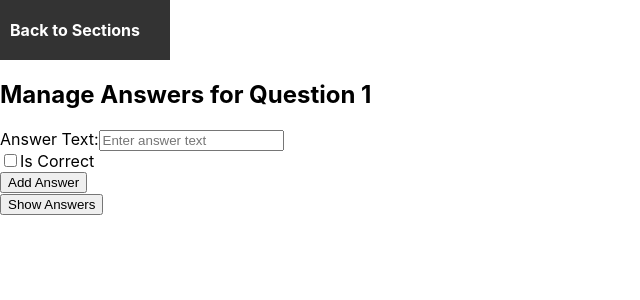
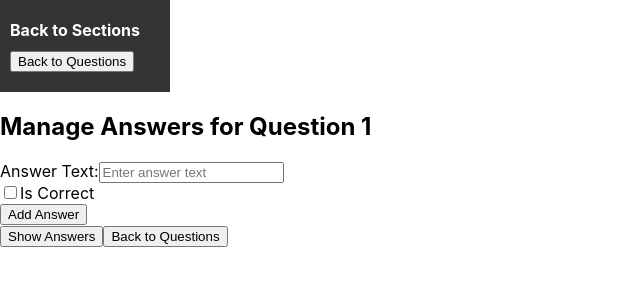
Before and after one commit to ahje938/21, a React (Create React App) app in the folder Frontend/hk-cms/: page /question/1/answers in a window 1280 px wide. Shown: the top 300 px of the page, without its empty margins (0-640 px from the left). Built offline with nearby package versions, Linux system fonts and the light colour scheme; no server answers.

Commit message:
Fixed - NavBar, back to questions now work. Storing the SectionId to navigate back to questions.

```diff
--- a/Frontend/hk-cms/src/components/NavBar.js
+++ b/Frontend/hk-cms/src/components/NavBar.js
@@ -1,16 +1,33 @@
-// src/components/NavBar.js
 import React from "react";
-import { Link } from "react-router-dom";
+import { Link, useLocation, useNavigate } from "react-router-dom";
 import "./../css/NavBar.css";
 
+const NavBar = () => {
+  const location = useLocation();
+  const navigate = useNavigate();
 
-const NavBar = () => {
+  // Handle Back to Questions navigation
+  const handleBackToQuestions = () => {
+    const sectionId = location.state?.fromSectionId;
+    if (sectionId) {
+      navigate(`/section/${sectionId}/questions`);
+    } else {
+      // Fallback to /sections if no sectionId is found
+      navigate('/sections');
+    }
+  };
+
   return (
     <nav className="navbar">
       <ul>
         <li>
           <Link to="/sections">Back to Sections</Link>
         </li>
+        {location.pathname.startsWith('/question/') && (
+          <li>
+            <button onClick={handleBackToQuestions}>Back to Questions</button>
+          </li>
+        )}
       </ul>
     </nav>
   );
--- a/Frontend/hk-cms/src/components/answer-files/AddAnswers.js
+++ b/Frontend/hk-cms/src/components/answer-files/AddAnswers.js
@@ -1,6 +1,6 @@
 import React, { useState, useEffect, useCallback } from "react";
 import axios from "axios";
-import { useParams } from "react-router-dom";
+import { useParams, useLocation, useNavigate } from "react-router-dom";
 import AnswerList from "./AnswerList";
 
 const AddAnswers = () => {
@@ -9,6 +9,8 @@ const AddAnswers = () => {
   const { questionId } = useParams(); // Get questionId from the URL
   const [showAnswerList, setShowAnswerList] = useState(false); // Toggle for answer list visibility
   const [answers, setAnswers] = useState([]); // Store the list of answers
+  const location = useLocation();
+  const navigate = useNavigate();
 
   // Use useCallback to memoize the fetchAnswers function
   const fetchAnswers = useCallback(async () => {
@@ -44,12 +46,21 @@ const AddAnswers = () => {
             QuestionId: questionId
           });
 
-
       setAnswerText(""); // Clear input
       setIsCorrect(false); // Reset checkbox
       fetchAnswers(); // Refresh the answer list after adding a new answer
     } catch (error) {
       console.error("There was an error adding the answer:", error.response ? error.response.data : error.message);
+    }
+  };
+
+  // Handle navigation to question list
+  const handleBackToQuestions = () => {
+    const sectionId = location.state?.fromSectionId;
+    if (sectionId) {
+      navigate(`/section/${sectionId}/questions`);
+    } else {
+      navigate('/sections');
     }
   };
 
@@ -86,6 +97,9 @@ const AddAnswers = () => {
         {showAnswerList ? "Hide Answers" : "Show Answers"}
       </button>
 
+      {/* Button to navigate back to questions */}
+      <button onClick={handleBackToQuestions}>Back to Questions</button>
+
       {/* Conditionally render the answer list */}
       {showAnswerList && <AnswerList answers={answers} fetchAnswers={fetchAnswers} />}
     </div>
--- a/Frontend/hk-cms/src/components/question-files/QuestionList.js
+++ b/Frontend/hk-cms/src/components/question-files/QuestionList.js
@@ -1,12 +1,12 @@
 import React, { useState } from "react";
+import { Link } from "react-router-dom";
 import axios from "axios";
-import { Link } from "react-router-dom";
 
 const QuestionList = ({ questions, fetchQuestions }) => {
   const [editingQuestion, setEditingQuestion] = useState(null);
   const [newQuestionText, setNewQuestionText] = useState("");
 
-  // If questions are inside the $values property, extract them
+  // Extract questions from $values if it exists
   const questionArray = questions.$values || questions;
 
   // Handle delete
@@ -29,7 +29,7 @@ const QuestionList = ({ questions, fetchQuestions }) => {
     try {
       await axios.put(`https://localhost:7263/api/questions/${id}`, {
         QuestionText: newQuestionText,
-        SectionId: questionArray.length > 0 ? questionArray[0].sectionId : null, // Ensure sectionId is available
+        SectionId: questionArray[0].sectionId, // Assuming all questions belong to the same section
       });
       setEditingQuestion(null); // Exit edit mode
       fetchQuestions(); // Refresh the list
@@ -60,7 +60,10 @@ const QuestionList = ({ questions, fetchQuestions }) => {
               </>
             ) : (
               <>
-                <Link to={`/question/${question.id}/answers`}>
+                <Link
+                  to={`/question/${question.id}/answers`}
+                  state={{ fromSectionId: question.sectionId }} // Pass sectionId to state
+                >
                   {question.questionText}
                 </Link>
                 <button onClick={() => handleEdit(question)}>Edit</button>
```
